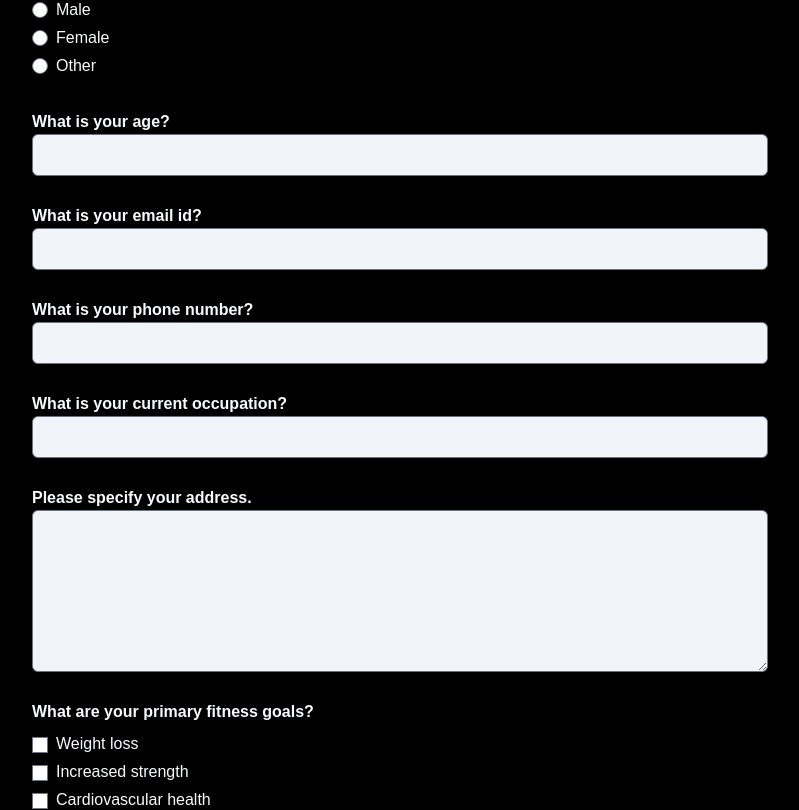
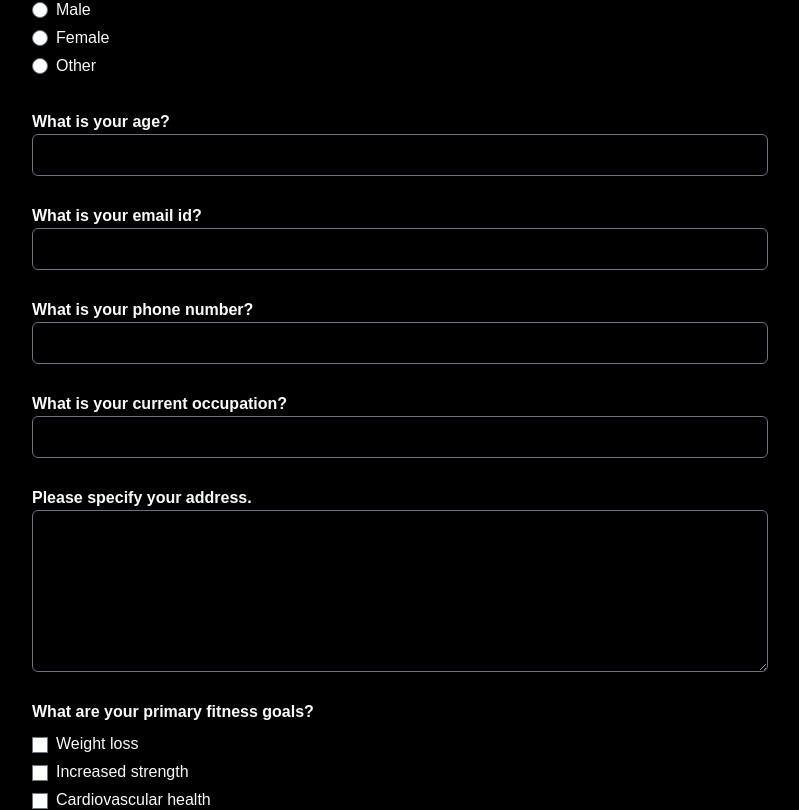
Before and after one commit to MuraliPrasanth2/swagfit-black, a React (Create React App) app: page / in a window 1280 px wide. Shown: the part 514-1324 px from the top of the page, without its empty margins (240-1039 px from the left). Built offline with nearby package versions, Linux system fonts and the light colour scheme.

Commit message:
modifed textbox background and text colors

```diff
--- a/src/Components/FormElements/OpenEnd.js
+++ b/src/Components/FormElements/OpenEnd.js
@@ -6,7 +6,7 @@ const OpenEnd = ({ type, questionId, questionText, formik }) => {
 				type={type}
 				name={questionId}
 				id={questionId}
-				className="rounded-md text-slate-900 bg-slate-100 focus-visible:ring-fuchsia-500 focus:ring-2"
+				className="rounded-md text-white bg-black focus-visible:ring-fuchsia-500 focus:ring-2"
 				onChange={formik.handleChange}
 				value={formik.values[questionId]}
 				onBlur={formik.handleBlur}
--- a/src/Components/FormElements/TextArea.js
+++ b/src/Components/FormElements/TextArea.js
@@ -13,7 +13,7 @@ const TextArea = ({
 				id={questionId}
 				rows={rows}
 				cols={cols}
-				className="rounded-md text-slate-900 bg-slate-100 focus-visible:ring-fuchsia-500 focus:ring-2"
+				className="rounded-md text-white bg-black focus-visible:ring-fuchsia-500 focus:ring-2"
 				onChange={formik.handleChange}
 				value={formik.values[questionId]}
 				onBlur={formik.handleBlur}
```
Also changed, not shown: 1 other file (tests, documents, lock files or other folders).
